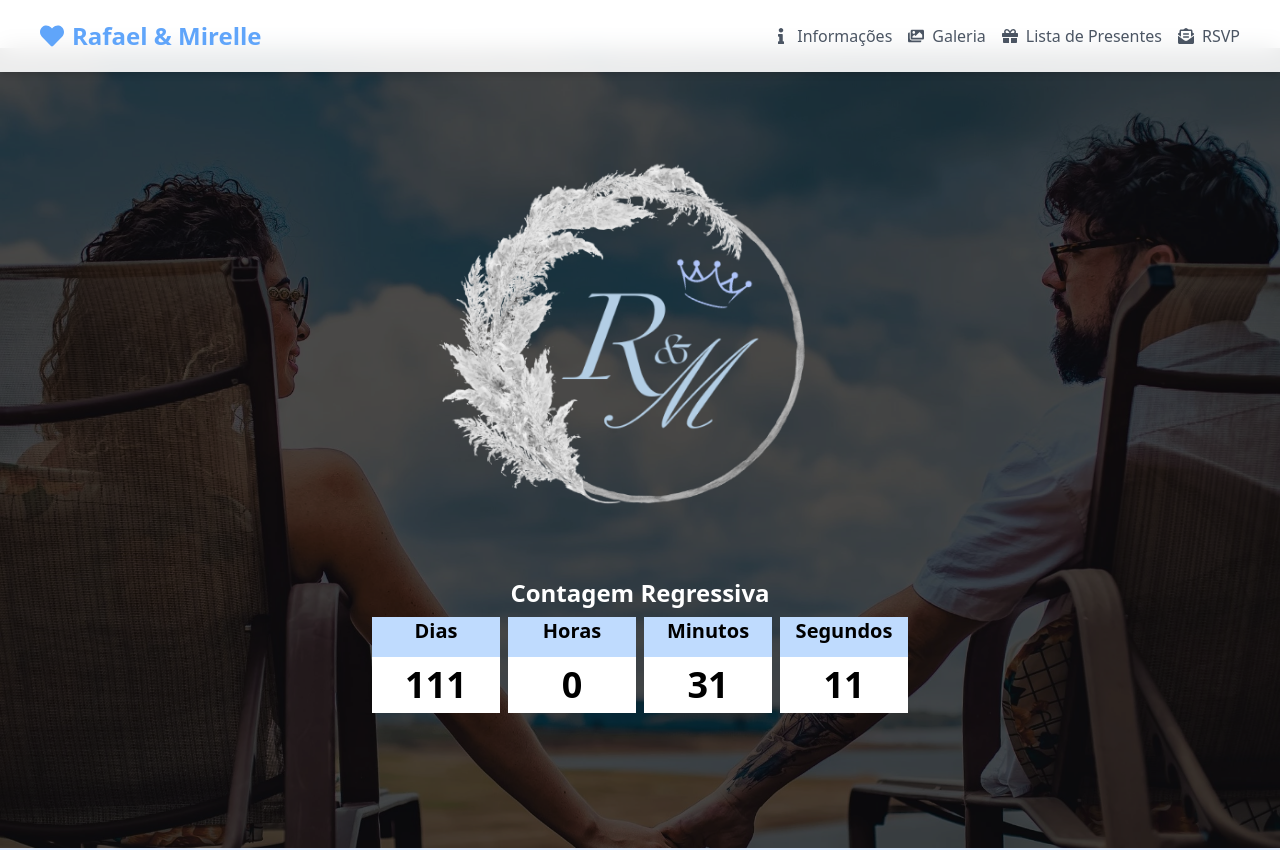
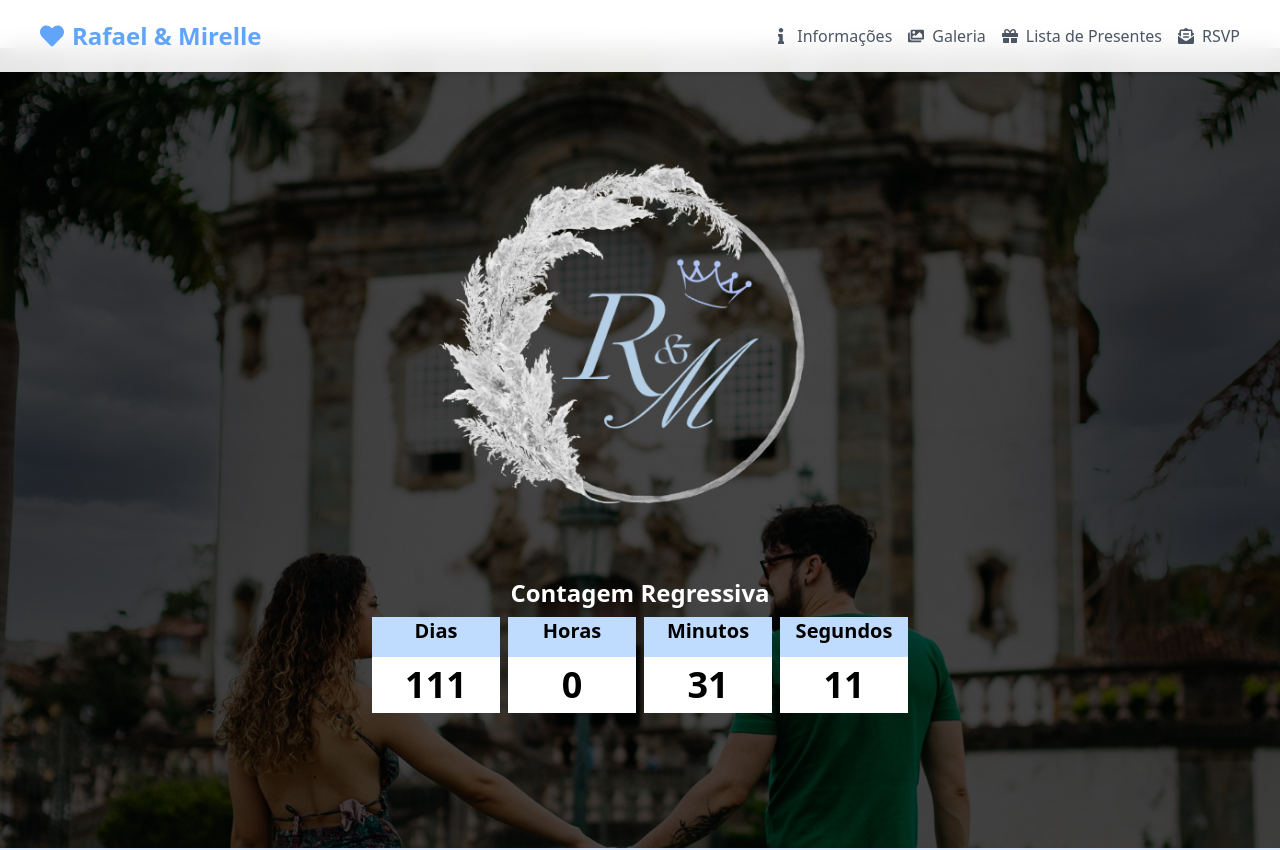
Before and after one commit to rafael-campos/SiteCasamento, a Next.js app: page / in a window 1280 px wide. Shown: the top 850 px of the page. Built offline with nearby package versions, Linux system fonts and the light colour scheme.

Commit message:
teste outra imagem

```diff
--- a/tailwind.config.ts
+++ b/tailwind.config.ts
@@ -12,7 +12,7 @@ const config: Config = {
         'gradient-radial': 'radial-gradient(var(--tw-gradient-stops))',
         'gradient-conic':
           'conic-gradient(from 180deg at 50% 50%, var(--tw-gradient-stops))',
-        'home': "url('../public/images/capa.webp')",
+        'home': "url('../public/images/foto-01.webp')",
       },
     },
   },
```
